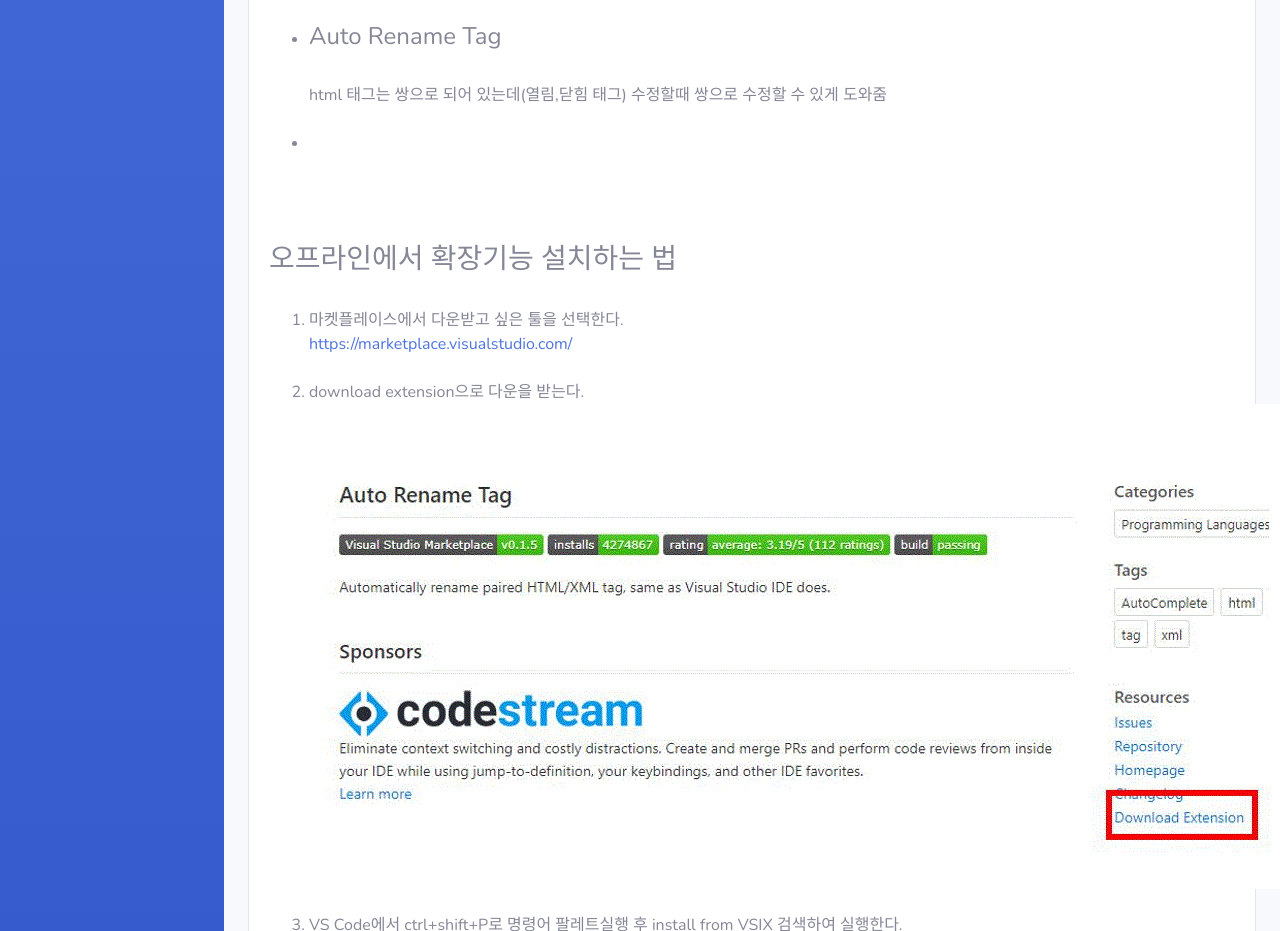
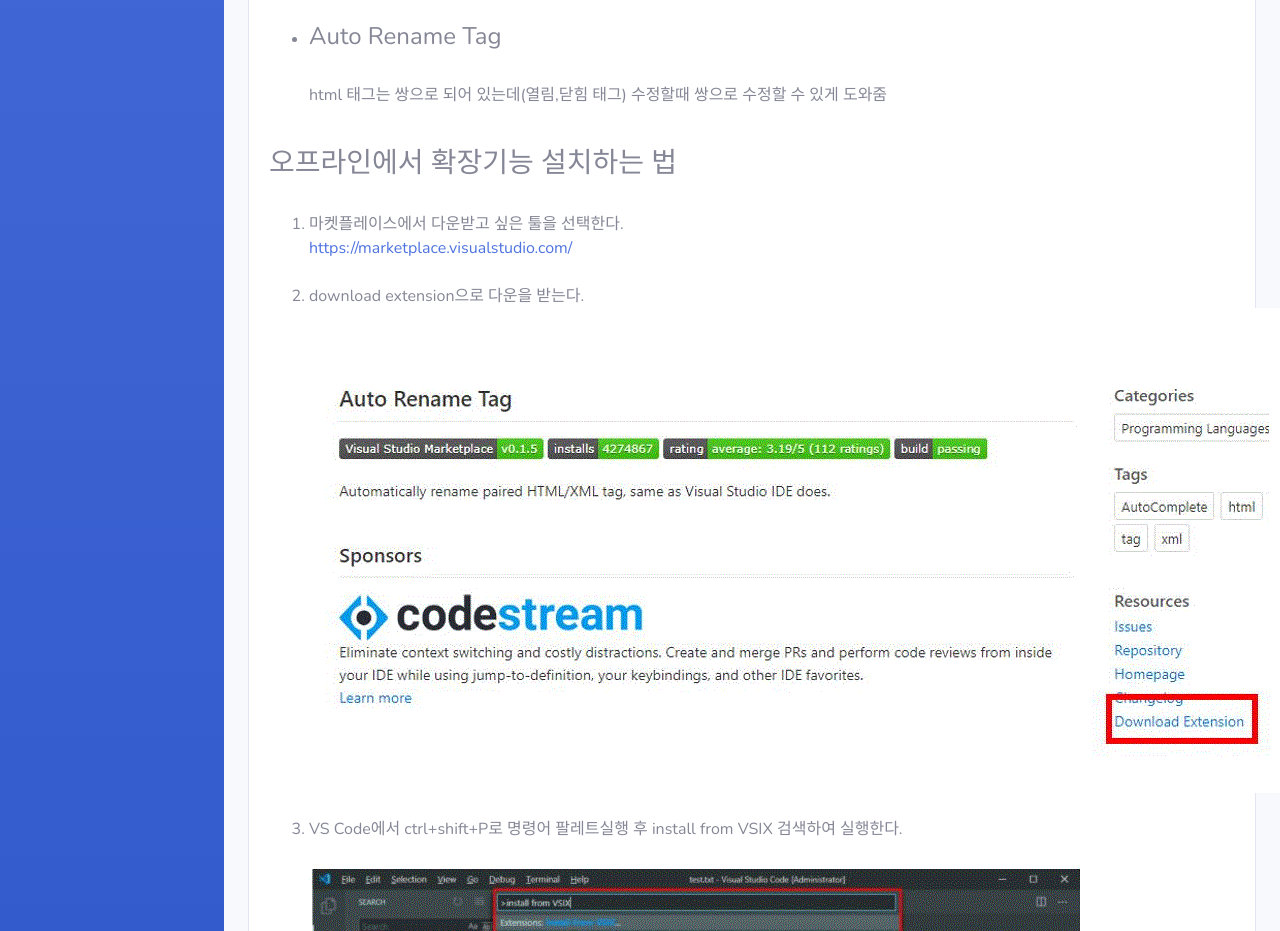
Before and after one commit to haeji1124/haeji1124.github.io, a website with bundled scripts: page VS_Code.html in a window 1280 px wide. Shown: the part 1560-2491 px from the top of the page. Built offline with nearby package versions, Linux system fonts and the light colour scheme.

Commit message:
Update VS_Code.html

```diff
--- a/VS_Code.html
+++ b/VS_Code.html
@@ -422,11 +422,7 @@
                                 html 태그는 쌍으로 되어 있는데(열림,닫힘 태그) 수정할때 쌍으로 수정할 수 있게 도와줌
                                 <br>
                                 <br>
-                                <li>
-                                </li>
-                                <br>
-                                <br>
-                                <br>
+
                             </ul>
                             <h3>오프라인에서 확장기능 설치하는 법</h3><br>
                             <ol>
```
